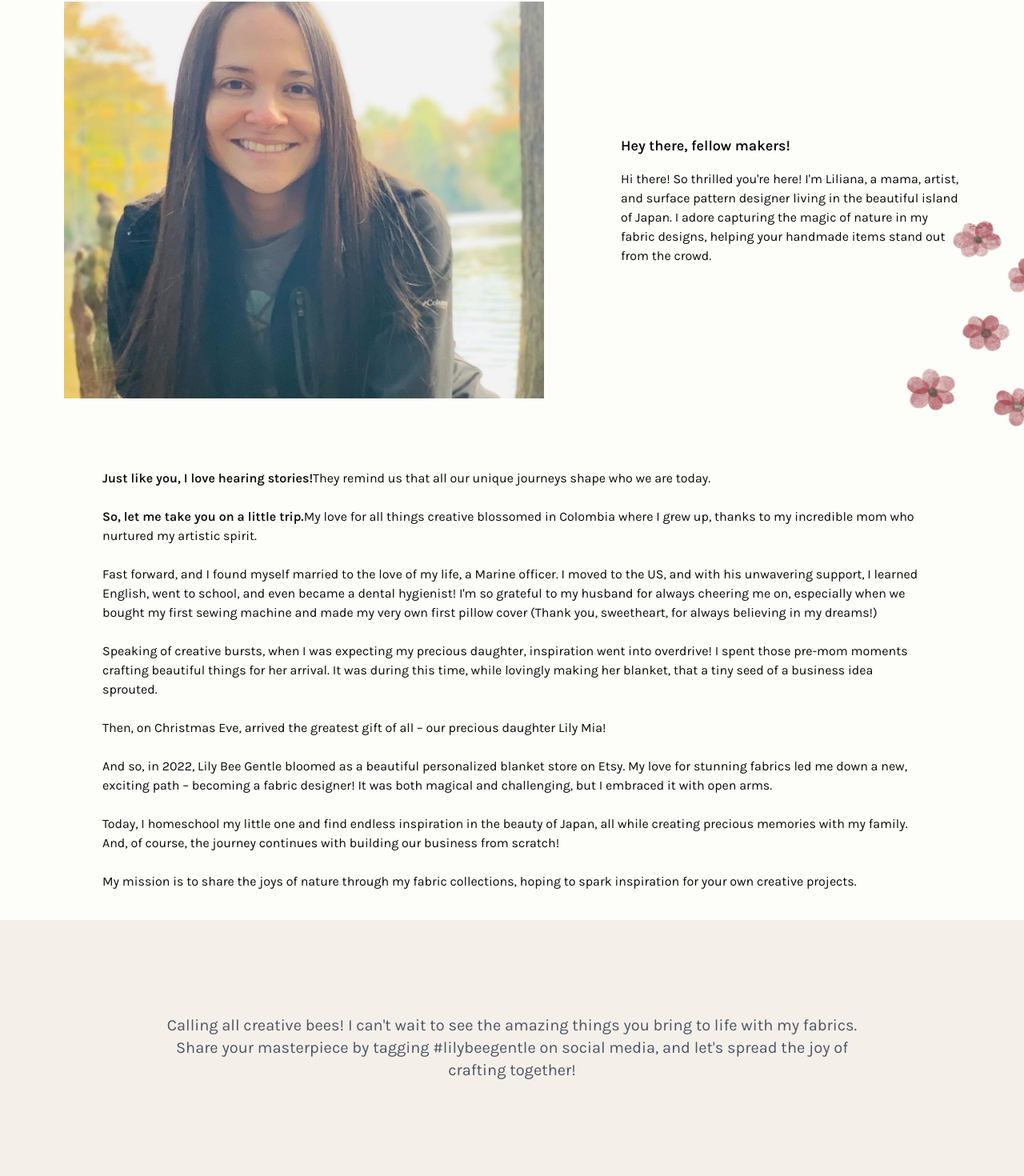
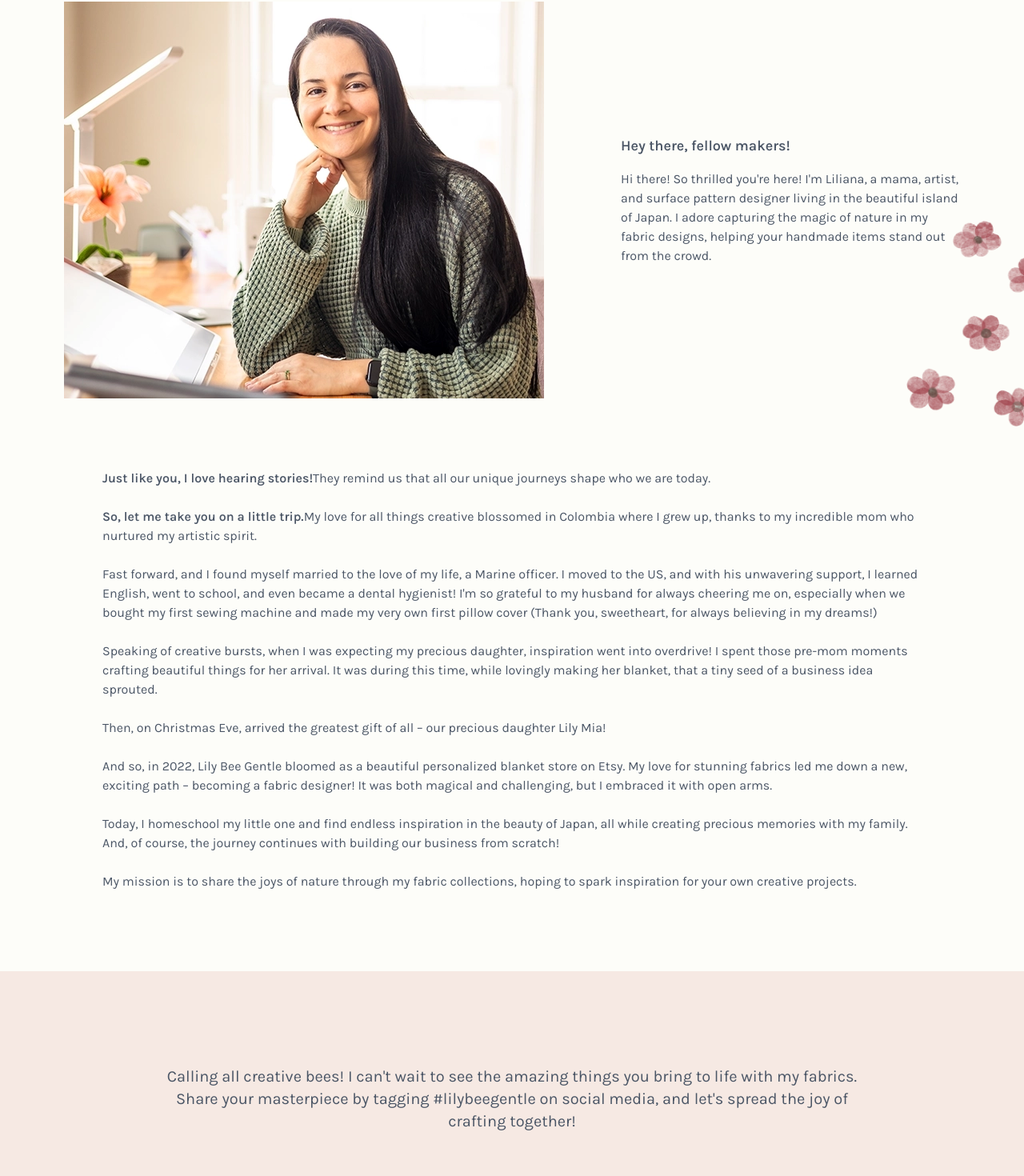
Before and after one commit to zadmin88/lilybee, a Next.js app: page /about in a window 1280 px wide. Shown: the part 194-1664 px from the top of the page at 80% size. Built offline with nearby package versions, Linux system fonts and the light colour scheme.

Commit message:
Change style on about page

```diff
--- a/app/(main)/_components/family.tsx
+++ b/app/(main)/_components/family.tsx
@@ -5,7 +5,7 @@ import Link from "next/link";
 const FamilyComponent = () => {
   return (
     <div className=" relative mb-8 sm:mb-48  mt-8 flex-col flex   lg:flex-row   lg:my-16 lg:px-16">
-      <div className="bg-secondaryBackground h-[400px] w-full  items-center text-center flex flex-col gap-4 px-8 py-12 xl:mt-24 justify-center ">
+      <div className="bg-secondaryBackground h-[400px] w-full text-mainText  items-center text-center flex flex-col gap-4 px-8 py-12 xl:mt-24 justify-center ">
         <h3 className="text-lg w-full md:w-[400px] font-semibold">
           What makes me happy
         </h3>
--- a/app/(main)/about/_components/hero.tsx
+++ b/app/(main)/about/_components/hero.tsx
@@ -4,13 +4,20 @@ const AboutHero = () => {
   return (
     <div className=" relative h-[600px] w-full flex flex-col lg:flex-row lg:gap-24 justify-between items-center lg:px-20">
       <Image
-        src="/about.png"
+        src="/images/lilybee-website-about-desktop.webp"
         alt="about me"
         width={600}
         height={496}
-        className="h-[496px]"
+        className="hidden md:block h-[496px]"
       />
-      <div className="w-full lg:w-[500px] flex flex-col gap-4 mt-8 lg:mt-0  ">
+      <Image
+        src="/images/lilybee-website-about-mobile.webp"
+        alt="about me"
+        width={600}
+        height={496}
+        className=" md:hidden h-[496px]"
+      />
+      <div className="w-full lg:w-[500px] flex flex-col gap-4 mt-16 lg:mt-0 px-8 md:px-0  ">
         <h1 className="font-semibold text-lg ">Hey there, fellow makers!</h1>
         <p>
           Hi there! So thrilled you&apos;re here! I&apos;m Liliana, a mama,
--- a/app/(main)/about/page.tsx
+++ b/app/(main)/about/page.tsx
@@ -6,11 +6,11 @@ import Image from "next/image";
 
 const AboutPage = () => {
   return (
-    <div className="w-full px-1 lg:px-0">
+    <div className="w-full px-1 lg:px-0 text-mainText">
       <AboutHero />
       <AboutDescription />
       <Quote
-        style="lg:px-48 text-center mt-16 lg:my-0"
+        style="lg:px-48 text-center mt-16 lg:my-16"
         text="Calling all creative bees! I can't wait to see the amazing things you bring to life with my fabrics. Share your masterpiece by tagging #lilybeegentle on social media, and let's spread the joy of crafting together!
         "
       />
--- a/app/(main)/page.tsx
+++ b/app/(main)/page.tsx
@@ -5,7 +5,7 @@ import Quote from "@/components/quote";
 import FamilyComponent from "./_components/family";
 export default function Home() {
   return (
-    <div className="w-full">
+    <div className="w-full text-mainText">
       <Hero />
       <CollectionDescription />
       <PatternsCarousel />
--- a/components/quote.tsx
+++ b/components/quote.tsx
@@ -4,7 +4,7 @@ const Quote = ({ text, style }: { text: string; style?: string }) => {
   return (
     <article
       className={cn(
-        "h-40 px-8 md:h-64 lg:h-80 bg-secondaryBackground flex items-center justify-center text-xl text-mainText ",
+        " px-8 py-8 md:h-64 lg:h-80 bg-secondaryBackground flex items-center justify-center text-xl text-mainText ",
         style && style
       )}
     >
--- a/tailwind.config.ts
+++ b/tailwind.config.ts
@@ -20,7 +20,7 @@ const config = {
     extend: {
       colors: {
         mainBackground: "#FDFDF9",
-        secondaryBackground: "#F5EFE9",
+        secondaryBackground: "#F6E9E3",
         mainText: "#4B5666",
 
         border: "hsl(var(--border))",
```
Also changed, not shown: public/images/lilybee-website-about-desktop.webp (added), public/images/lilybee-website-about-mobile.webp (added).
